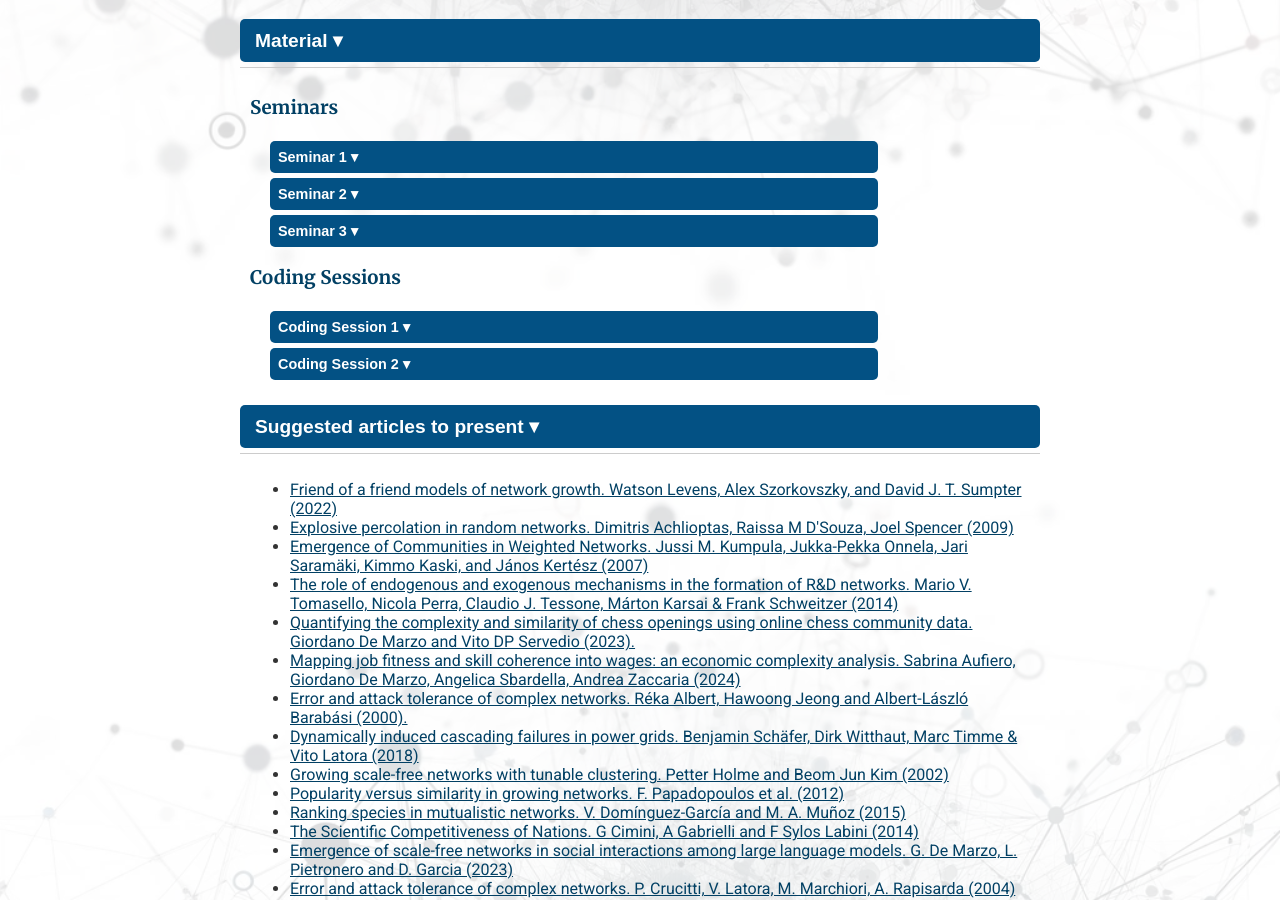
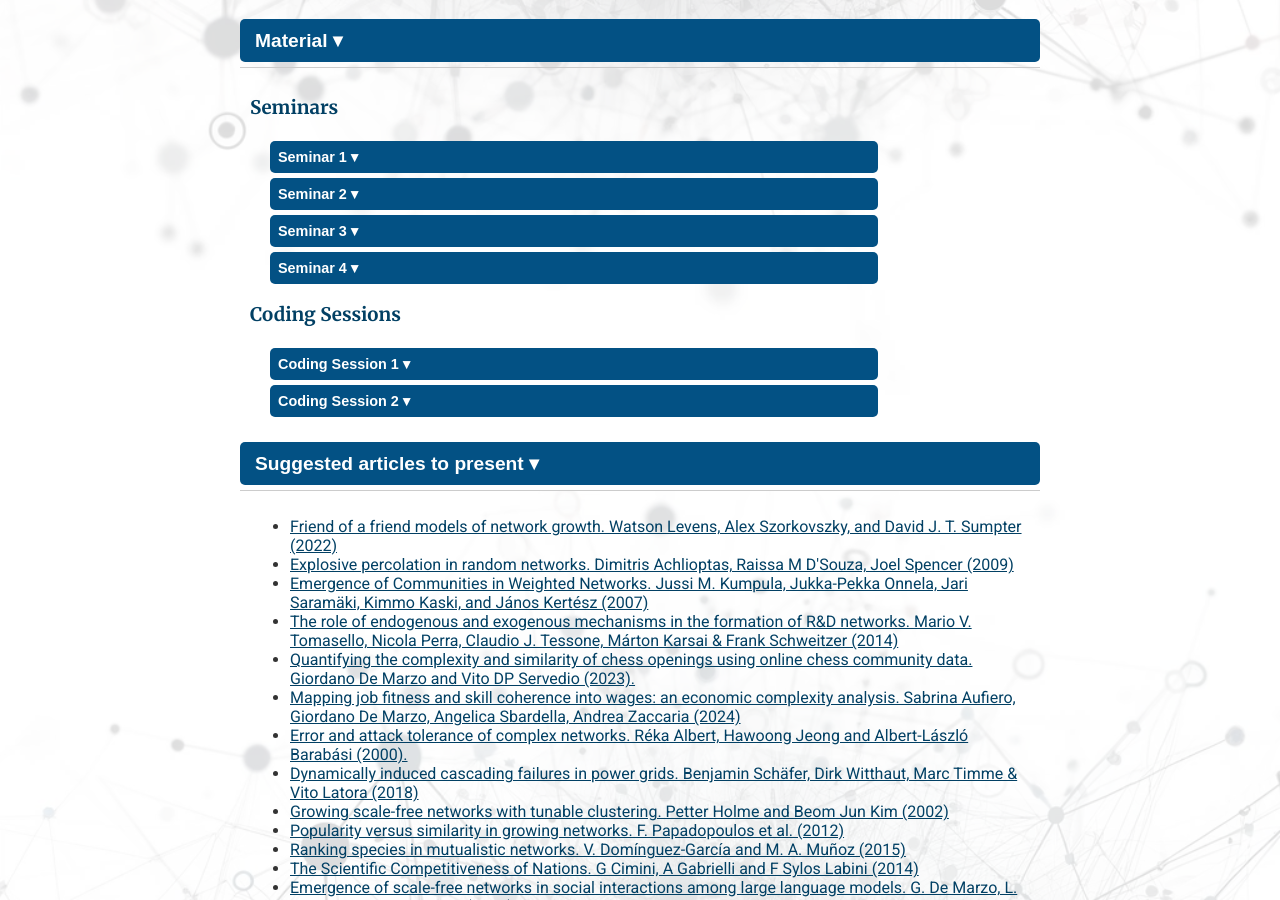
Before and after one commit to giordano-demarzo/giordano-demarzo.github.io, a Jekyll site: the page built from Network_Science.markdown, in a window 1280 px wide and 900 px high, scrolled down 2070 px. Built offline with Jekyll 4.4.1, drawn with Linux system fonts in a browser that asks for light colours.

Commit message:
seminar 4

```diff
--- a/Network_Science.markdown
+++ b/Network_Science.markdown
@@ -160,6 +160,21 @@
                    </ul>
            </div>
        </div>
+       <div class="nested-accordion">
+           <button class="nested-accordion-button">Seminar 4 &#9662;</button>
+           <div class="nested-accordion-content">
+               <h4>Readings and Slides</h4>
+                   <ul>
+                       	<li><a href="/files/network_science_25/Network_Science_4.pdf">Slides</a></li>
+                       	<li><a href="https://networksciencebook.com/chapter/4">Network Science. Chapter 4. A.L. Barabasi</a></li>
+                       	<li><a href="https://networksciencebook.com/chapter/5">Network Science. Chapter 5. A.L. Barabasi</a></li>
+                   </ul>
+               <h4>Additional Reading</h4>
+                   <ul>
+                       	<li><a href="https://www.nature.com/articles/s41467-019-08746-5">Scale-free networks are rare. Broido, A.D., Clauset, A. (2019)</a></li>
+                   </ul>
+           </div>
+       </div>
        <h3> Coding Sessions </h3>
        <h5> </h5>
        <div class="nested-accordion">
```
Also changed, not shown: 1 other file.
